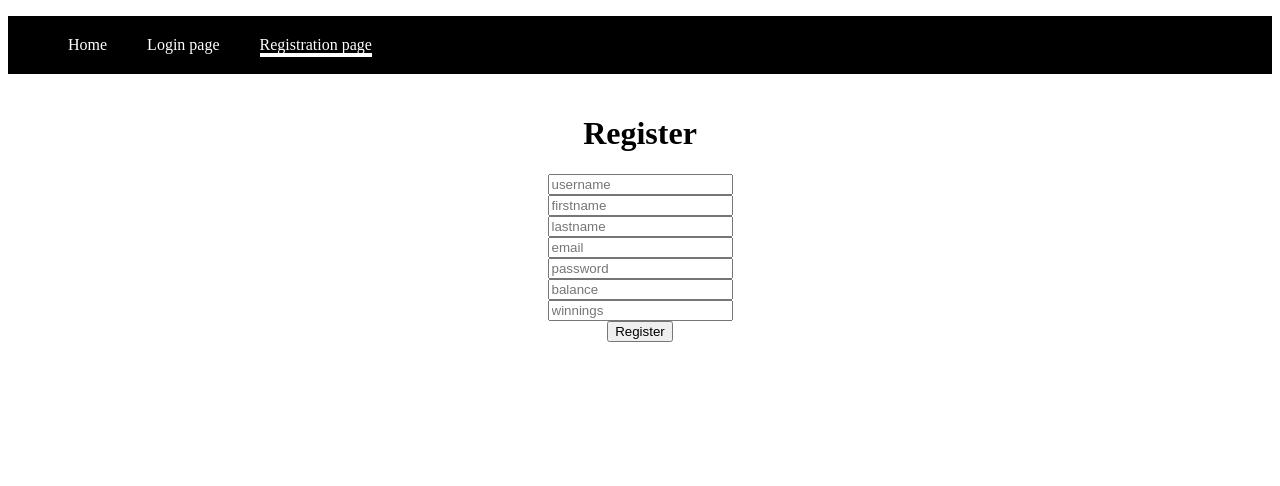
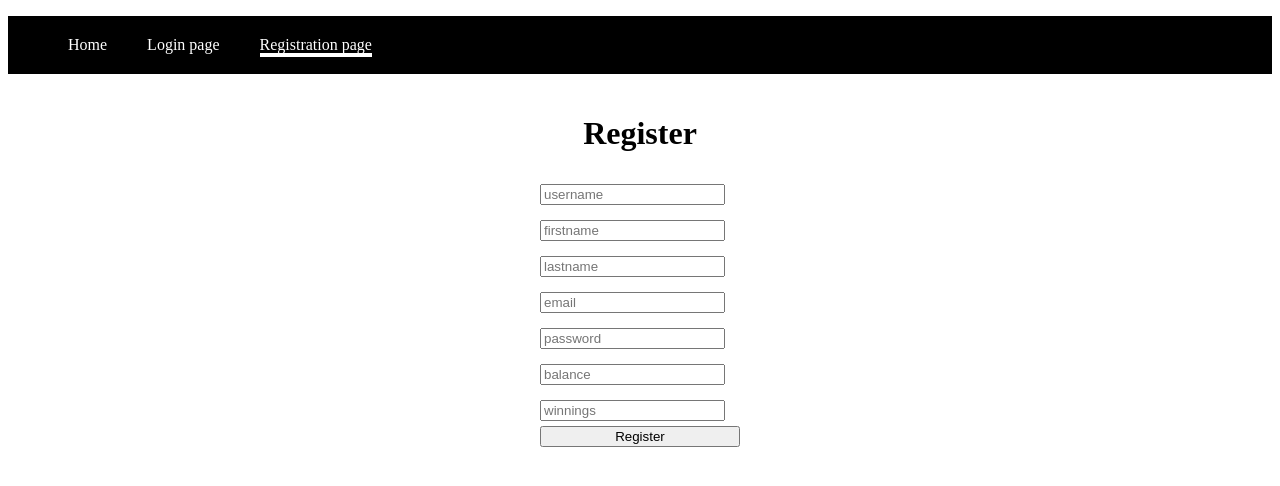
Before and after one commit to retr0mouse/horse-races, a React (Vite) app in the folder client/: page /registration in a window 1280 px wide. Shown: the top 486 px of the page. Built offline with nearby package versions, Linux system fonts and the light colour scheme.

Commit message:
add working registration page

```diff
--- a/client/App.tsx
+++ b/client/App.tsx
@@ -1,5 +1,5 @@
 import React from "react";
-import { Main } from "./pages/Main";
+import { Main } from "./Main";
 import { Navigation } from "./components/Navigation";
 
 export default function App() {
--- /dev/null
+++ b/client/Main.tsx
@@ -0,0 +1,23 @@
+import React from "react";
+import { Route, Routes } from "react-router-dom";
+import { Home } from "./pages/Home";
+import { LoginPage } from "./pages/LoginPage";
+import { RegisterPage } from "./pages/RegisterPage";
+import styled from "styled-components";
+
+const BodyContainer = styled.div`
+    display: flex;
+    flex-direction: column;
+`;
+
+export function Main() {
+    return (
+        <BodyContainer>
+            <Routes>
+                <Route path="/" element={<Home/>}></Route>
+                <Route path="/login" element={<LoginPage/>}></Route>
+                <Route path="/registration" element={<RegisterPage/>}></Route>
+            </Routes>
+        </BodyContainer>
+    )
+}
--- a/client/apis/PlayerAPI.ts
+++ b/client/apis/PlayerAPI.ts
@@ -17,8 +17,7 @@ export class PlayerAPI {
             }
         });
         if (!response.ok) {
-            const data = await response.json();
-            throw new Error(data.message);
+            throw new Error("Request failed with status code " + response.status);
         }
     }
 }
--- /dev/null
+++ b/client/components/Message.tsx
@@ -0,0 +1,31 @@
+import React, { ReactElement } from "react";
+import styled from "styled-components";
+
+const MessageBox = styled.div`
+    background-color: aquamarine;
+    border-radius: 5px;
+    padding: 5px;
+    min-width: 100px;
+    text-align: center;
+    font-family: "Comic Sans MS", "Times New Roman";
+    position: fixed;
+    top: 20%;
+    left: 70%;
+    transform: translate(-50%, -50%);
+`;
+
+interface Props {
+    message: string
+}
+
+export function Message(props: Props): ReactElement {
+    return (
+        <>
+            {props.message &&
+                <MessageBox>
+                    <h4>{props.message}</h4>
+                </MessageBox>
+            }
+        </>
+    );
+}
--- a/client/components/RegisterInput.tsx
+++ b/client/components/RegisterInput.tsx
@@ -1,5 +1,7 @@
-import React from "react";
+import React, { useState } from "react";
 import styled from "styled-components";
+
+
 
 interface Props {
     onUsernameTyped(text: any): void;
@@ -13,15 +15,72 @@ interface Props {
 }
 
 export function RegisterInput(props: Props) {
+    const [usernameMessage, setUsernameMessage] = useState("") as any;
+    const [lastnameMessage, setLastnameMessage] = useState("") as any;
+    const [firstnameMessage, setFirstnameMessage] = useState("") as any;
+    const [emailMessage, setEmailMessage] = useState("") as any;
+    const [passwordMessage, setPasswordMessage] = useState("") as any;
+    const [balanceMessage, setBalanceMessage] = useState("") as any;
+    const [winningsMessage, setWinningsMessage] = useState("") as any;
+
     return (
         <>
-            <input type="text" placeholder="username" onChange={(event) => props.onUsernameTyped(event)}/>
-            <input type="text" placeholder="firstname" onChange={(event) => props.onFirstnameTyped(event)}/>
-            <input type="text" placeholder="lastname" onChange={(event) => props.onLastnameTyped(event)}/>
-            <input type="text" placeholder="email" onChange={(event) => props.onEmailTyped(event)}/>
-            <input type="text" placeholder="password" onChange={(event) => props.onPasswordTyped(event)}/>
-            <input type="text" placeholder="balance" onChange={(event) => props.onBalanceTyped(event)}/>
-            <input type="text" placeholder="winnings" onChange={(event) => props.onWinningsTyped(event)}/>
+            <div className="input-container">
+                <input name="username" type="text" placeholder="username" onChange={(event) => {
+                    props.onUsernameTyped(event);
+                    setUsernameMessage(typeof event?.target.value === "undefined" || event?.target.value.length == 0 ? "please provide a username" : "");
+                }}/>
+                <label htmlFor="username">{usernameMessage}</label>
+            </div>
+
+            <div className="input-container">
+                <input name="firstname" type="text" placeholder="firstname" onChange={(event) => {
+                    props.onFirstnameTyped(event);
+                    setFirstnameMessage(typeof event?.target.value === "undefined" || event?.target.value.length == 0 ? "please provide a firstname" : "");
+                }}/>
+                <label htmlFor="firstname">{firstnameMessage}</label>
+            </div>
+
+            <div className="input-container">
+                <input name="lastname" type="text" placeholder="lastname" onChange={(event) => {
+                    props.onLastnameTyped(event);
+                    setLastnameMessage(typeof event?.target.value === "undefined" || event?.target.value.length == 0 ? "please provide a lastname" : "");
+                }}/>
+                <label htmlFor="lastname">{lastnameMessage}</label>
+            </div>
+
+            <div className="input-container">
+                <input name="email" type="text" placeholder="email" onChange={(event) => {
+                    props.onEmailTyped(event);
+                    setEmailMessage(typeof event?.target.value === "undefined" || event?.target.value.length == 0 ? "please provide a email" : "");
+                }}/>
+                <label htmlFor="email">{emailMessage}</label>
+            </div>
+
+            <div className="input-container">
+                <input name="password" type="text" placeholder="password" onChange={(event) => {
+                    props.onPasswordTyped(event);
+                    setPasswordMessage(typeof event?.target.value === "undefined" || event?.target.value.length == 0 ? "please provide a password" : "");
+                }}/>
+                <label htmlFor="password">{passwordMessage}</label>
+            </div>
+
+            <div className="input-container">
+                <input name="balance" type="text" placeholder="balance" onChange={(event) => {
+                    props.onBalanceTyped(event);
+                    setBalanceMessage(typeof event?.target.value === "undefined" || event?.target.value.length == 0 ? "please provide a balance" : "");
+                }}/>
+                <label htmlFor="balance">{balanceMessage}</label>
+            </div>
+
+            <div className="input-container">
+                <input name="winnings" type="text" placeholder="winnings" onChange={(event) => {
+                    props.onWinningsTyped(event);
+                    setWinningsMessage(typeof event?.target.value === "undefined" || event?.target.value.length == 0 ? "please provide a winnings" : "");
+                }}/>
+                <label htmlFor="winnings">{winningsMessage}</label>
+            </div>
+
             <button onClick={(credentials) => props.onClicked(credentials)}>Register</button>
         </>
     );
--- a/client/index.tsx
+++ b/client/index.tsx
@@ -1,10 +1,11 @@
 import React from "react";
-import ReactDom from "react-dom";
+import { createRoot } from 'react-dom/client';
 import { BrowserRouter } from "react-router-dom";
 import App from "./App";
-ReactDom.render(
+
+const root = createRoot(document.getElementById("root")!);
+root.render(
     <BrowserRouter>
         <App />
     </BrowserRouter>,
-    document.getElementById("root"
-));
+);
--- a/client/pages/Main.tsx
+++ /dev/null
@@ -1,15 +0,0 @@
-import React from "react";
-import { Route, Routes } from "react-router-dom";
-import { Home } from "./Home";
-import { LoginPage } from "./LoginPage";
-import { RegisterPage } from "./RegisterPage";
-
-export function Main() {
-    return (
-        <Routes>
-            <Route path="/" element={<Home/>}></Route>
-            <Route path="/login" element={<LoginPage/>}></Route>
-            <Route path="/registration" element={<RegisterPage/>}></Route>
-        </Routes>
-    )
-}
--- a/client/pages/RegisterPage.tsx
+++ b/client/pages/RegisterPage.tsx
@@ -1,12 +1,26 @@
-import React, { useState } from "react";
+import React, { useEffect, useState } from "react";
 import { RegisterInput } from "../components/RegisterInput";
 import styled from "styled-components";
 import { PlayerAPI } from "../apis/PlayerAPI";
+import { Message } from "../components/Message";
 
 let RegisterContainer = styled.div`
     display: flex;
     flex-direction: column;
-    align-items: center;
+    align-self: center;
+    width: 200px;
+
+    h1 {
+        align-self: center;
+    }
+
+    .input-container {
+        align-self: baseline;
+    }
+
+    input {
+        margin: 10px 10px 5px 0;
+    }
 `;
 
 export function RegisterPage() {
@@ -17,6 +31,17 @@ export function RegisterPage() {
     const [password, setPassword] = useState() as any;
     const [balance, setBalance] = useState() as any;
     const [winnings, setWinnings] = useState() as any;
+    const [notice, setNotice] = useState("") as any;
+
+    useEffect(() => {
+        if (!notice) {
+            return;
+        }
+        const timeout = setTimeout(() => setNotice(""), 5000);
+        return () => {
+            clearTimeout(timeout);
+        };
+    }, [notice])
 
     return (
         <RegisterContainer>
@@ -31,10 +56,23 @@ export function RegisterPage() {
                 onWinningsTyped={(event) => setWinnings(event?.target.value)}
                 onClicked= {() => registerPlayer()}
             ></RegisterInput>
+            <Message
+                message={notice}
+            ></Message>
         </RegisterContainer>
     );
 
     async function registerPlayer() {
-        console.log(await PlayerAPI.registerPlayer(username, firstname, lastname, email, password, balance, winnings));
+        if (username != '' && firstname != '' && lastname != '' && email != '' && password != '' && balance != '' && winnings != '') {
+            try {
+                await PlayerAPI.registerPlayer(username, firstname, lastname, email, password, balance, winnings);
+            } catch (error) {
+                console.log(error);
+                setNotice("something went wrong:" + error);
+                return;
+            }
+            setNotice("👍");
+        }
+        return;
     }
 }
```
